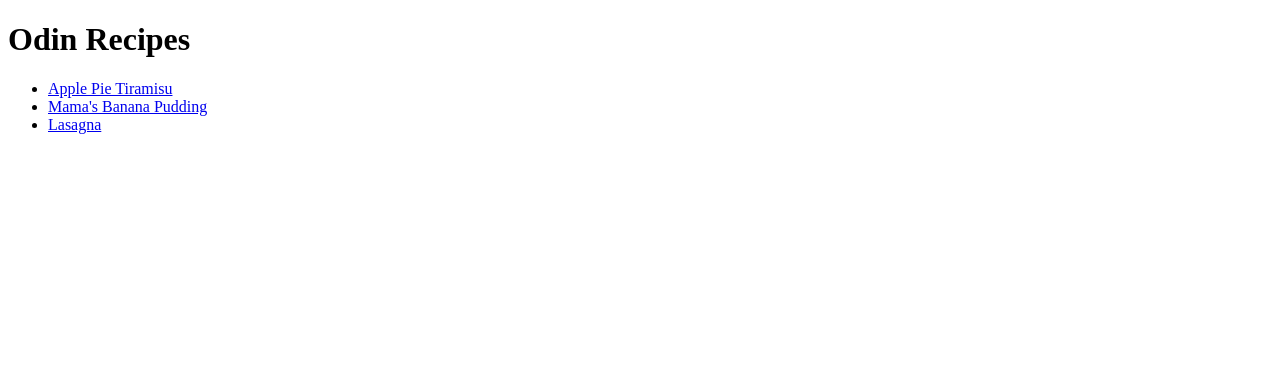
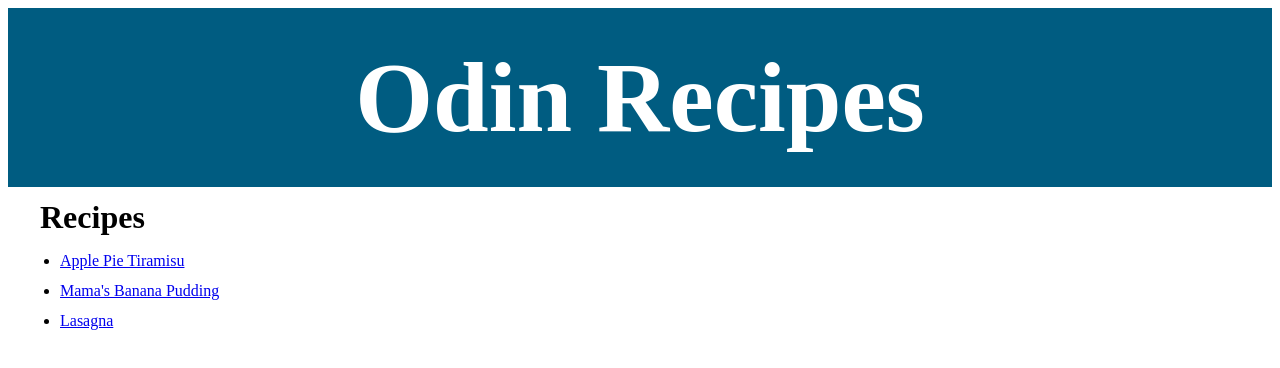
Before and after one commit to Eduard0AC/odin-recipes, a plain HTML site: page index.html in a window 1280 px wide. Drawn offline with Linux system fonts and the light colour scheme.

Commit message:
Style home page

```diff
--- a/index.html
+++ b/index.html
@@ -3,10 +3,12 @@
     <head>
         <meta charset="UTF-8">
         <title>Odin Recipes</title>
+        <link rel="stylesheet" href="styles.css">
     </head>
 
     <body>
         <h1>Odin Recipes</h1>
+        <h2>Recipes</h2>
         <ul>
            <li><a href="recipes/apple-pie-tiramisu.html">Apple Pie Tiramisu</a></li>
            <li><a href="recipes/banana-pudding.html">Mama's Banana Pudding</a></li>
--- /dev/null
+++ b/styles.css
@@ -0,0 +1,24 @@
+*{
+    font-family: 'Times New Roman', Times, serif;
+}
+
+h1{
+    font-size: 100px;
+    text-align: center;
+    background-color: rgb(0, 92, 129);
+    color: white;
+    box-sizing: border-box;
+    padding: 32px;
+    margin: 0 auto;
+}
+
+h2{
+    font-size: 32px;
+    font-weight: 800;
+    margin: 12px 32px;
+}
+
+li{
+    margin: 12px;
+    font-size: 16px;
+}
```
